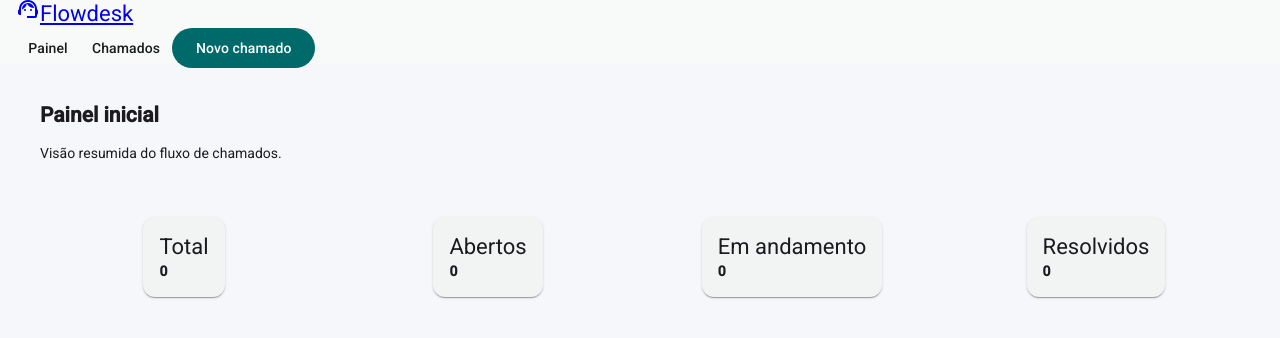
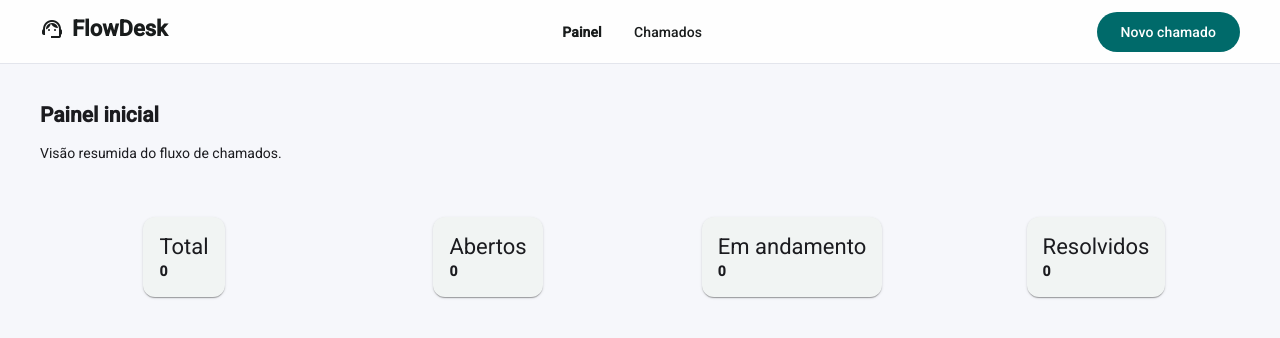
Before and after one commit to eRodrigoL/flowdesk, an Angular app: page / in a window 1280 px wide. Shown: the top 338 px of the page. Built offline with nearby package versions, Linux system fonts and the light colour scheme; no server answers.

Commit message:
🎨 style(cabecalho-aplicacao): Ajusta layout e estilo do cabeçalho da aplicação
- Implementa layout com CSS Grid para alinhamento dos elementos
- Adiciona estilos

```diff
--- a/src/app/shared/components/cabecalho-aplicacao/cabecalho-aplicacao.html
+++ b/src/app/shared/components/cabecalho-aplicacao/cabecalho-aplicacao.html
@@ -1,26 +1,32 @@
 <header>
   <mat-toolbar>
-    <div>
-      <!-- Marca com rota para página inicial-->
-      <a routerLink="/">
-        <mat-icon>support_agent</mat-icon>
-        <span>Flowdesk</span>
-      </a>
+    <div class="conteudo-toolbar">
+      <div class="esquerda">
+        <!-- Marca com rota para página inicial-->
+        <a class="marca" routerLink="/">
+          <mat-icon>support_agent</mat-icon>
+          <span>FlowDesk</span>
+        </a>
+      </div>
 
-      <nav>
+      <nav class="centro">
         <!-- Menu de navegação -->
         <a
-          mat-button
+          matButton
           routerLink="/"
           routerLinkActive="ativo"
           [routerLinkActiveOptions]="{ exact: true }"
-          >Painel</a
         >
-        <a mat-button routerLink="/chamados" routerLinkActive="ativo">Chamados</a>
+          Painel
+        </a>
 
+        <a matButton routerLink="/chamados" routerLinkActive="ativo"> Chamados </a>
+      </nav>
+
+      <div class="direita">
         <!-- Botão de criação de chamados -->
-        <a mat-flat-button routerLink="/chamados/novo">Novo chamado</a>
-      </nav>
+        <a mat-flat-button routerLink="/chamados/novo"> Novo chamado </a>
+      </div>
     </div>
   </mat-toolbar>
 </header>
--- a/src/app/shared/components/cabecalho-aplicacao/cabecalho-aplicacao.scss
+++ b/src/app/shared/components/cabecalho-aplicacao/cabecalho-aplicacao.scss
@@ -0,0 +1,45 @@
+mat-toolbar {
+  position: sticky;
+  top: 0;
+  z-index: 10;
+  background: #ffffffdd;
+  border-bottom: 1px solid #e3e5ec;
+}
+
+.conteudo-toolbar {
+  width: 100%;
+  max-width: 1200px;
+  margin: 0 auto;
+  display: grid;
+  grid-template-columns: auto 1fr auto;
+  align-items: center;
+}
+
+.marca {
+  display: inline-flex;
+  align-items: center;
+  gap: 8px;
+  color: inherit;
+  text-decoration: none;
+  font-weight: 600;
+}
+
+.ativo {
+  font-weight: 600;
+}
+
+.esquerda {
+  justify-self: start;
+}
+
+.centro {
+  justify-self: center;
+
+  display: flex;
+  align-items: center;
+  gap: 8px;
+}
+
+.direita {
+  justify-self: end;
+}
```
